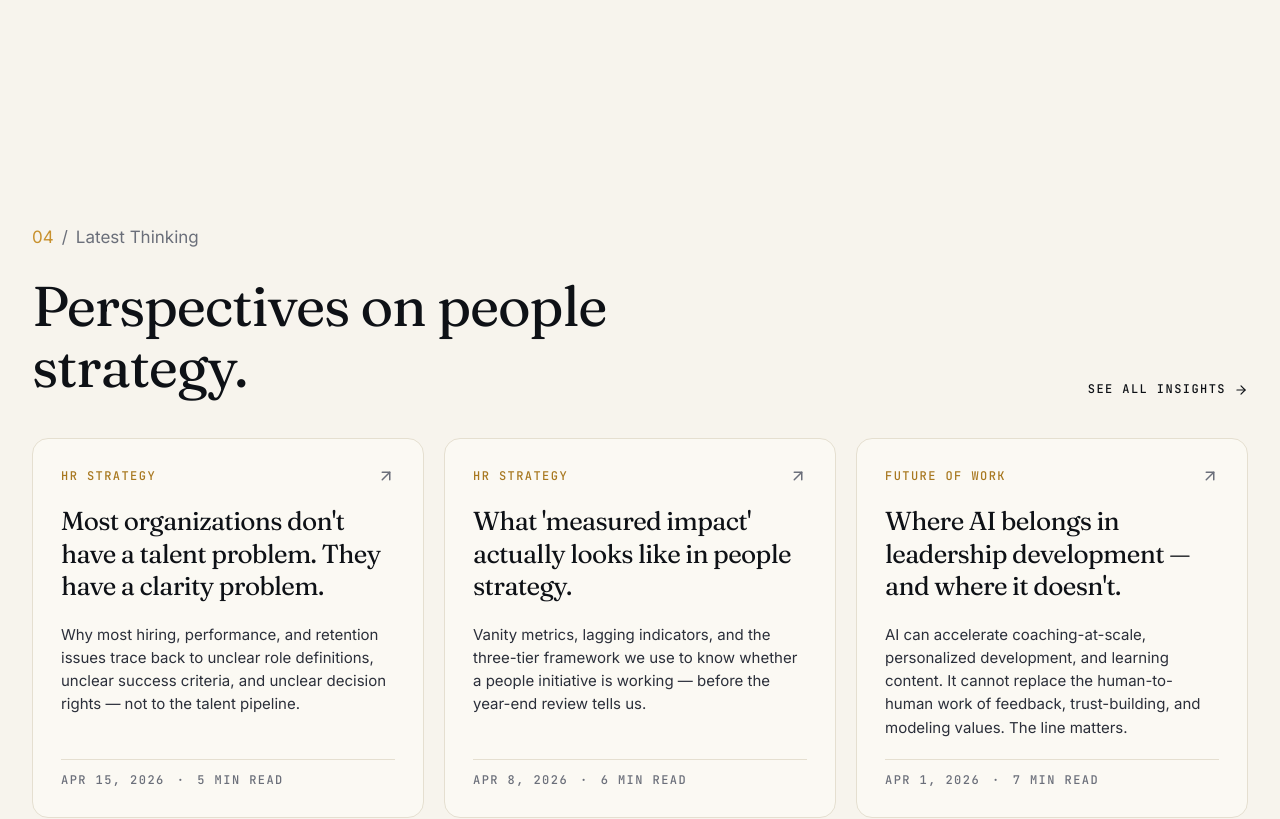
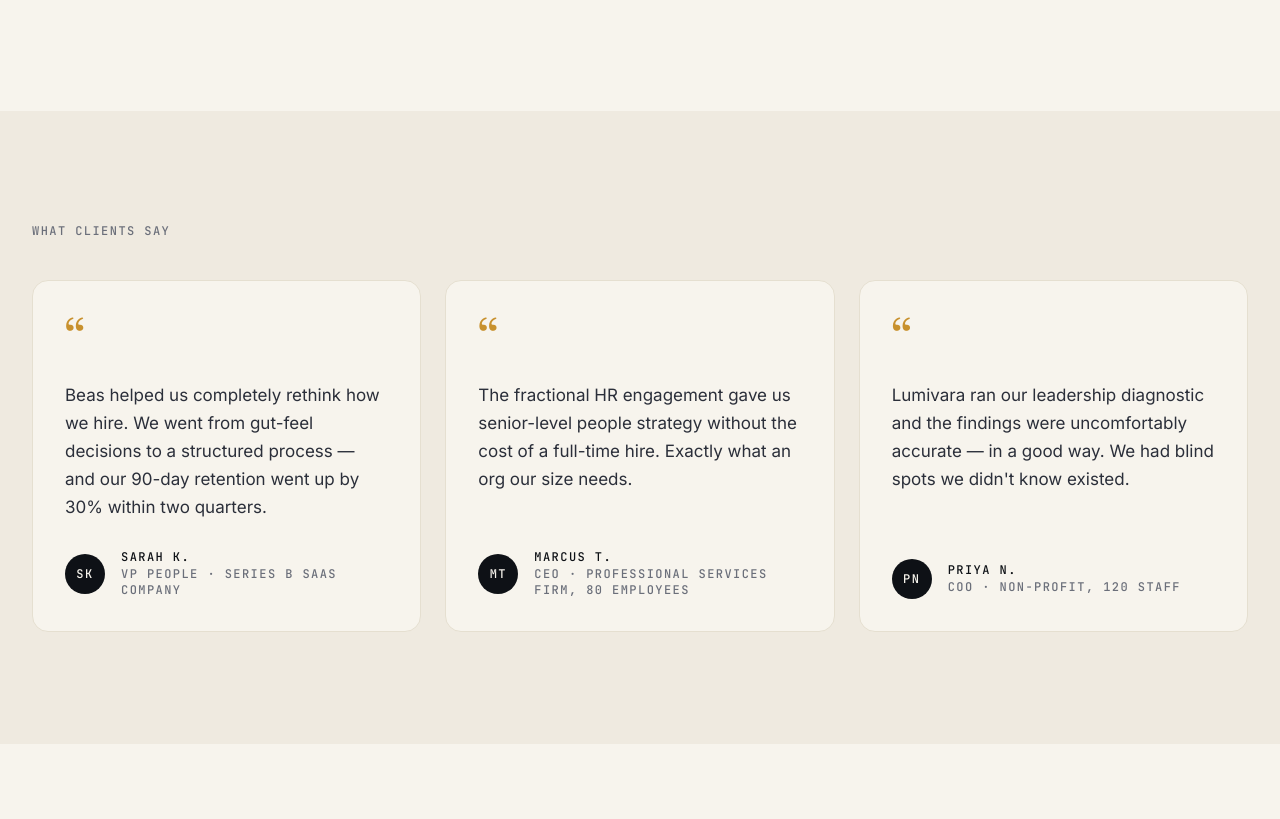
Before and after one commit to palimkarakshay/lumivara-site, a Next.js app: page / in a window 1280 px wide. Shown: the part 4786-5605 px from the top of the page. Built offline with nearby package versions, Linux system fonts and the light colour scheme; no server answers.

Commit message:
feedback(#33): add TestimonialsStrip section with static quote cards
Co-Authored-By: Claude Sonnet 4.6 <noreply@anthropic.com>

```diff
--- a/src/app/page.tsx
+++ b/src/app/page.tsx
@@ -5,6 +5,7 @@ import { ThreePrinciples } from "@/components/sections/ThreePrinciples";
 import { ServicesGrid } from "@/components/sections/ServicesGrid";
 import { FractionalCTA } from "@/components/sections/FractionalCTA";
 import { FounderModule } from "@/components/sections/FounderModule";
+import { TestimonialsStrip } from "@/components/sections/TestimonialsStrip";
 import { LatestInsights } from "@/components/sections/LatestInsights";
 import { CTABlock } from "@/components/primitives/CTABlock";
 import { SectionShell } from "@/components/primitives/SectionShell";
@@ -32,6 +33,7 @@ export default async function Home() {
       </SectionShell>
       <FractionalCTA />
       <FounderModule />
+      <TestimonialsStrip />
       <LatestInsights articles={topThree} />
       <CTABlock
         headline={homeContent.finalCta.headline}
--- /dev/null
+++ b/src/components/sections/TestimonialsStrip.tsx
@@ -0,0 +1,59 @@
+import { SectionShell } from "@/components/primitives/SectionShell";
+import { dummyTestimonials } from "@/content/testimonials";
+
+type TestimonialsStripProps = {
+  embedId?: string;
+};
+
+export function TestimonialsStrip({ embedId }: TestimonialsStripProps) {
+  if (embedId) {
+    return (
+      <SectionShell variant="parchment">
+        <iframe
+          src={`https://testimonial.to/embed/${embedId}`}
+          frameBorder="0"
+          scrolling="no"
+          width="100%"
+          className="min-h-[400px]"
+          title="Client testimonials"
+        />
+      </SectionShell>
+    );
+  }
+
+  return (
+    <SectionShell variant="parchment">
+      <p className="text-label text-muted-strong mb-10">What clients say</p>
+      <div className="grid grid-cols-1 gap-6 md:grid-cols-3">
+        {dummyTestimonials.map((t) => (
+          <div
+            key={t.initials}
+            className="flex flex-col gap-5 rounded-lg border border-border-subtle bg-canvas p-8"
+          >
+            <span
+              aria-hidden
+              className="font-display text-5xl leading-none text-accent select-none"
+            >
+              &ldquo;
+            </span>
+            <p className="text-body text-ink-soft leading-relaxed flex-1">{t.quote}</p>
+            <div className="flex items-center gap-4 pt-2">
+              <div
+                className="flex h-10 w-10 shrink-0 items-center justify-center rounded-full bg-ink text-canvas text-label"
+                aria-hidden
+              >
+                {t.initials}
+              </div>
+              <div>
+                <p className="text-label text-ink">{t.name}</p>
+                <p className="text-label text-muted-strong">
+                  {t.role} · {t.company}
+                </p>
+              </div>
+            </div>
+          </div>
+        ))}
+      </div>
+    </SectionShell>
+  );
+}
--- /dev/null
+++ b/src/content/testimonials.ts
@@ -0,0 +1,26 @@
+export const dummyTestimonials = [
+  {
+    quote:
+      "Beas helped us completely rethink how we hire. We went from gut-feel decisions to a structured process — and our 90-day retention went up by 30% within two quarters.",
+    name: "Sarah K.",
+    role: "VP People",
+    company: "Series B SaaS company",
+    initials: "SK",
+  },
+  {
+    quote:
+      "The fractional HR engagement gave us senior-level people strategy without the cost of a full-time hire. Exactly what an org our size needs.",
+    name: "Marcus T.",
+    role: "CEO",
+    company: "Professional services firm, 80 employees",
+    initials: "MT",
+  },
+  {
+    quote:
+      "Lumivara ran our leadership diagnostic and the findings were uncomfortably accurate — in a good way. We had blind spots we didn't know existed.",
+    name: "Priya N.",
+    role: "COO",
+    company: "Non-profit, 120 staff",
+    initials: "PN",
+  },
+];
```
